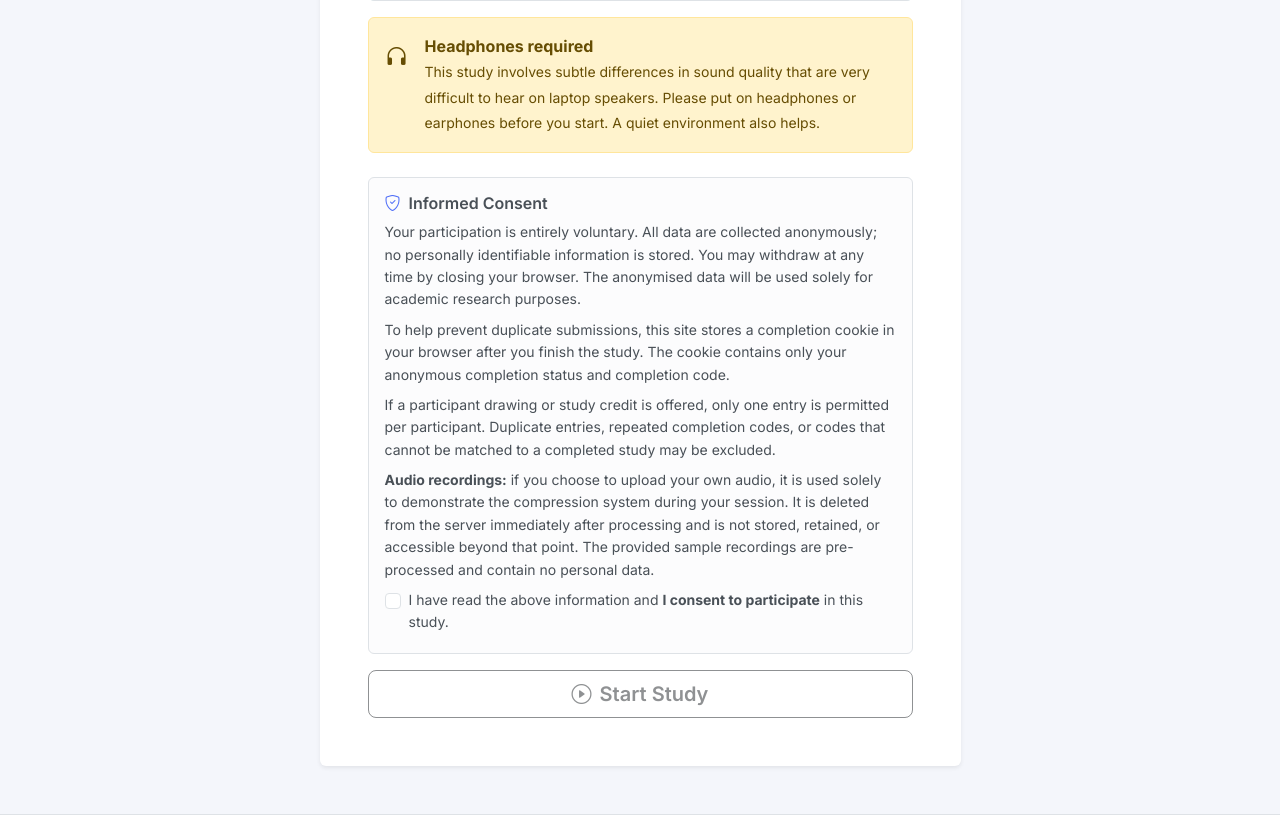
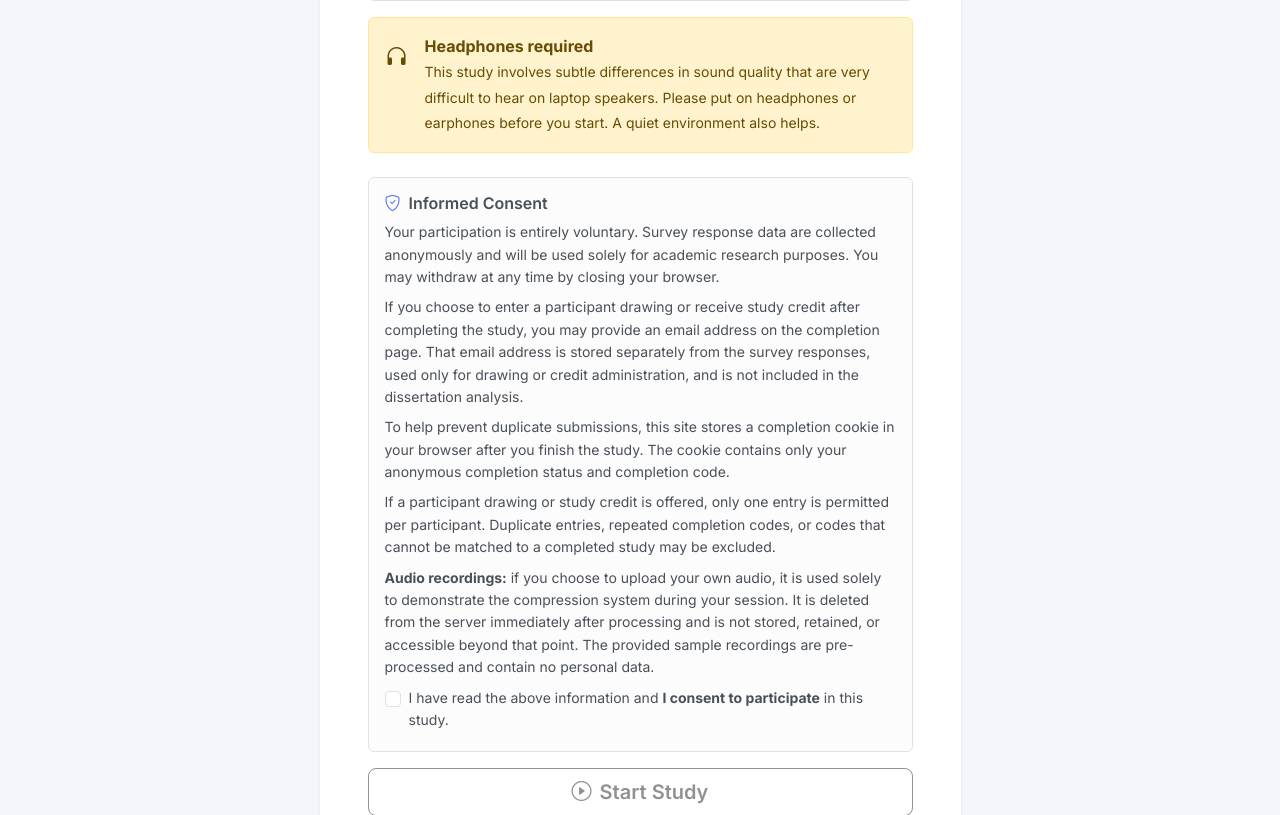
Before and after one commit to lewisite/audio-dissertation, a Flask app: page / in a window 1280 px wide. Shown: the part 1246-2061 px from the top of the page. Run offline with Flask 3, Linux system fonts and the light colour scheme; some libraries are stand-ins or nearby versions.

Commit message:
Add optional raffle entry collection

```diff
--- a/app.py
+++ b/app.py
@@ -24,6 +24,7 @@ import sys
 import uuid
 import json
 import csv
+import re
 import time
 import random
 import shutil
@@ -52,6 +53,7 @@ SAMPLES_DIR     = os.path.join(BASE_DIR, 'static', 'audio', 'samples')
 RAW_DATA_DIR    = os.path.join(BASE_DIR, 'data', 'processed')
 RESPONSES_FILE  = os.path.join(BASE_DIR, 'data', 'experiment_responses.csv')
 COMPLETIONS_FILE = os.path.join(BASE_DIR, 'data', 'experiment_completions.csv')
+RAFFLE_FILE = os.path.join(BASE_DIR, 'data', 'raffle_entries.csv')
 SURVEY_VERSION  = 'v2_transparency_clarity'
 COMPLETED_COOKIE = 'codec_survey_completed'
 COMPLETION_CODE_COOKIE = 'codec_survey_completion_code'
@@ -138,6 +140,10 @@ COMPLETION_HEADERS = [
     'condition_order', 'completed_conditions'
 ]
 
+RAFFLE_HEADERS = [
+    'completion_code', 'email', 'entered_at', 'survey_version'
+]
+
 def _ensure_csv():
     if not os.path.exists(RESPONSES_FILE):
         with open(RESPONSES_FILE, 'w', newline='', encoding='utf-8') as f:
@@ -221,6 +227,52 @@ def _set_completion_cookies(response, completion_code: str):
     response.set_cookie(COMPLETED_COOKIE, '1', **cookie_args)
     response.set_cookie(COMPLETION_CODE_COOKIE, completion_code, **cookie_args)
     return response
+
+def _ensure_raffle_csv():
+    if not os.path.exists(RAFFLE_FILE):
+        with open(RAFFLE_FILE, 'w', newline='', encoding='utf-8') as f:
+            csv.DictWriter(f, fieldnames=RAFFLE_HEADERS).writeheader()
+
+def _completion_code_exists(completion_code: str) -> bool:
+    if not os.path.exists(COMPLETIONS_FILE):
+        return False
+    with open(COMPLETIONS_FILE, newline='', encoding='utf-8') as f:
+        return any(
+            row.get('completion_code') == completion_code
+            for row in csv.DictReader(f)
+        )
+
+def _normalize_email(email: str) -> str:
+    return (email or '').strip().lower()
+
+def _valid_email(email: str) -> bool:
+    return bool(re.match(r'^[^@\s]+@[^@\s]+\.[^@\s]+$', email or ''))
+
+def _save_raffle_entry(completion_code: str, email: str) -> tuple[bool, str]:
+    _ensure_raffle_csv()
+    email = _normalize_email(email)
+
+    if not completion_code or not _completion_code_exists(completion_code):
+        return False, 'That completion code could not be matched to a completed study.'
+    if not _valid_email(email):
+        return False, 'Please enter a valid email address.'
+
+    with open(RAFFLE_FILE, newline='', encoding='utf-8') as f:
+        for row in csv.DictReader(f):
+            if row.get('completion_code') == completion_code:
+                return False, 'That completion code has already been entered in the drawing.'
+            if _normalize_email(row.get('email', '')) == email:
+                return False, 'That email address has already been entered in the drawing.'
+
+    row = {
+        'completion_code': completion_code,
+        'email': email,
+        'entered_at': datetime.now().isoformat(timespec='seconds'),
+        'survey_version': SURVEY_VERSION,
+    }
+    with open(RAFFLE_FILE, 'a', newline='', encoding='utf-8') as f:
+        csv.DictWriter(f, fieldnames=RAFFLE_HEADERS).writerow(row)
+    return True, 'Your drawing entry has been recorded.'
 
 # ── Background processing jobs ────────────────────────────────────────────────
 _jobs: dict = {}        # job_id -> {status, result}
@@ -663,6 +715,22 @@ def complete():
     return _set_completion_cookies(response, code)
 
 
+@app.route('/raffle-entry', methods=['POST'])
+def raffle_entry():
+    completion_code = (
+        request.form.get('completion_code', '').strip()
+        or request.cookies.get(COMPLETION_CODE_COOKIE, '').strip()
+    )
+    email = request.form.get('email', '')
+    saved, message = _save_raffle_entry(completion_code, email)
+    return render_template(
+        'raffle_entry.html',
+        saved=saved,
+        message=message,
+        completion_code=completion_code
+    )
+
+
 @app.route('/admin/responses')
 def admin_download():
     """Download the CSV of all responses (protect with ADMIN_KEY env var)."""
@@ -685,6 +753,18 @@ def admin_completion_download():
     _ensure_completion_csv()
     return send_file(COMPLETIONS_FILE, as_attachment=True,
                      download_name='experiment_completions.csv',
+                     mimetype='text/csv')
+
+
+@app.route('/admin/raffle')
+def admin_raffle_download():
+    """Download raffle entries. Keep this separate from survey responses."""
+    key = request.args.get('key', '')
+    if key != os.environ.get('ADMIN_KEY', 'admin2024'):
+        return 'Unauthorized', 401
+    _ensure_raffle_csv()
+    return send_file(RAFFLE_FILE, as_attachment=True,
+                     download_name='raffle_entries.csv',
                      mimetype='text/csv')
 
 
@@ -721,12 +801,14 @@ def _kill_port(port: int):
 if __name__ == '__main__':
     _ensure_csv()
     _ensure_completion_csv()
+    _ensure_raffle_csv()
     print("\n" + "=" * 60)
     print("  Codec Trust Survey — starting server")
     print("  Local:   http://localhost:5000")
     print("  Network: http://0.0.0.0:5000")
     print("  Admin:   http://localhost:5000/admin/responses?key=admin2024")
     print("  Done:    http://localhost:5000/admin/completions?key=admin2024")
+    print("  Raffle:  http://localhost:5000/admin/raffle?key=admin2024")
     print("=" * 60 + "\n")
     port = int(os.environ.get('PORT', 5000))
     _kill_port(port)
--- a/templates/welcome.html
+++ b/templates/welcome.html
@@ -93,10 +93,16 @@
             <i class="bi bi-shield-check text-accent me-1"></i> Informed Consent
           </h6>
           <p class="mb-2 small">
-            Your participation is entirely voluntary. All data are collected anonymously;
-            no personally identifiable information is stored. You may withdraw at any time
-            by closing your browser. The anonymised data will be used solely for academic
-            research purposes.
+            Your participation is entirely voluntary. Survey response data are
+            collected anonymously and will be used solely for academic research
+            purposes. You may withdraw at any time by closing your browser.
+          </p>
+          <p class="mb-2 small">
+            If you choose to enter a participant drawing or receive study credit
+            after completing the study, you may provide an email address on the
+            completion page. That email address is stored separately from the
+            survey responses, used only for drawing or credit administration,
+            and is not included in the dissertation analysis.
           </p>
           <p class="mb-2 small">
             To help prevent duplicate submissions, this site stores a completion
```
Also changed, not shown: templates/already_completed.html (+18 -0 lines), templates/complete.html (+24 -2 lines), templates/raffle_entry.html (added, +42 -0 lines).
